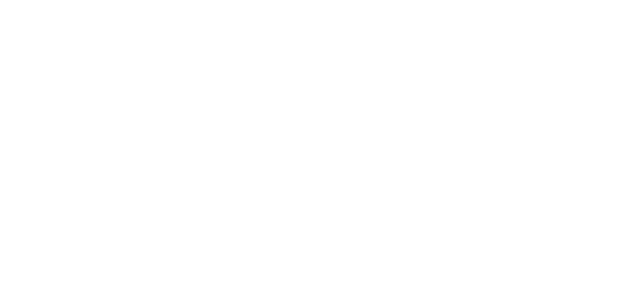
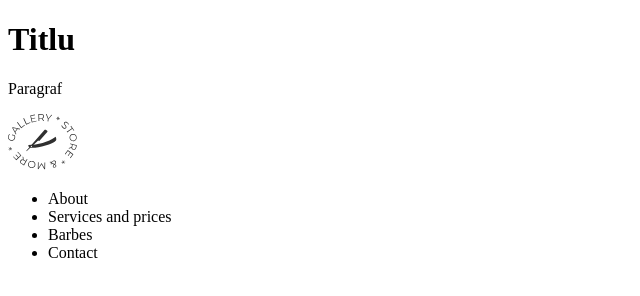
Before and after one commit to Valentina-Gheorghe/barbershop1, a plain HTML site: page index.html in a window 1280 px wide. Shown: the whole page, without its empty margins (0-640 px from the left). Drawn offline with Linux system fonts and the light colour scheme.

Commit message:
new commit

```diff
--- a/index.html
+++ b/index.html
@@ -6,6 +6,20 @@
     <title>BarberShop</title>
 </head>
 <body>
-
+<h1>Titlu</h1>
+<p>Paragraf</p>
+<header>
+    <!-- pune link pe logo-->
+    <img src="./images/logo.svg" alt="logo barber shop">
+</header>
+<nav>
+    <ul>
+        <li><a href="about.html"></a>About</li>
+        <li>Services and prices</li>
+        <li>Barbes</li>
+        <li>Contact</li>
+    </ul>
+</nav>
+<a href=""></a>
 </body>
 </html>
```
Also changed, not shown: about.html (added), images/logo.svg (added), images/socialmedia dash.png (added), 1 other file.
